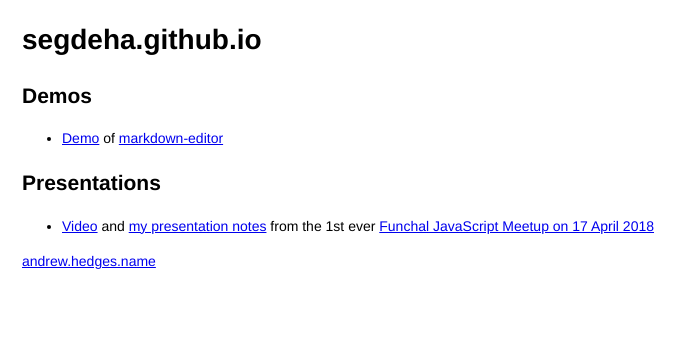
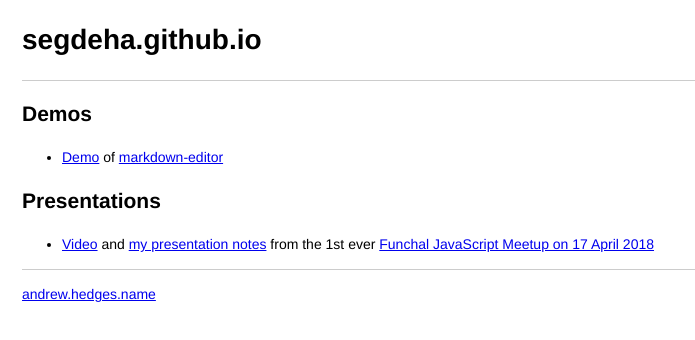
Before and after one commit to segdeha/segdeha.github.io, a plain HTML site: page index.html in a window 1280 px wide. Shown: the whole page, without its empty margins (0-695 px from the left). Drawn offline with Linux system fonts and the light colour scheme.

Commit message:
Add horizontal rules to set off header and footer

```diff
--- a/index.html
+++ b/index.html
@@ -7,6 +7,12 @@
         body {
             font: 14px/1.5 Helvetica, Sans-Serif;
             padding: 0 1em;
+        }
+        header {
+            border-bottom: solid 1px #ccc;
+        }
+        footer {
+            border-top: solid 1px #ccc;
         }
         </style>
     </head>
```
